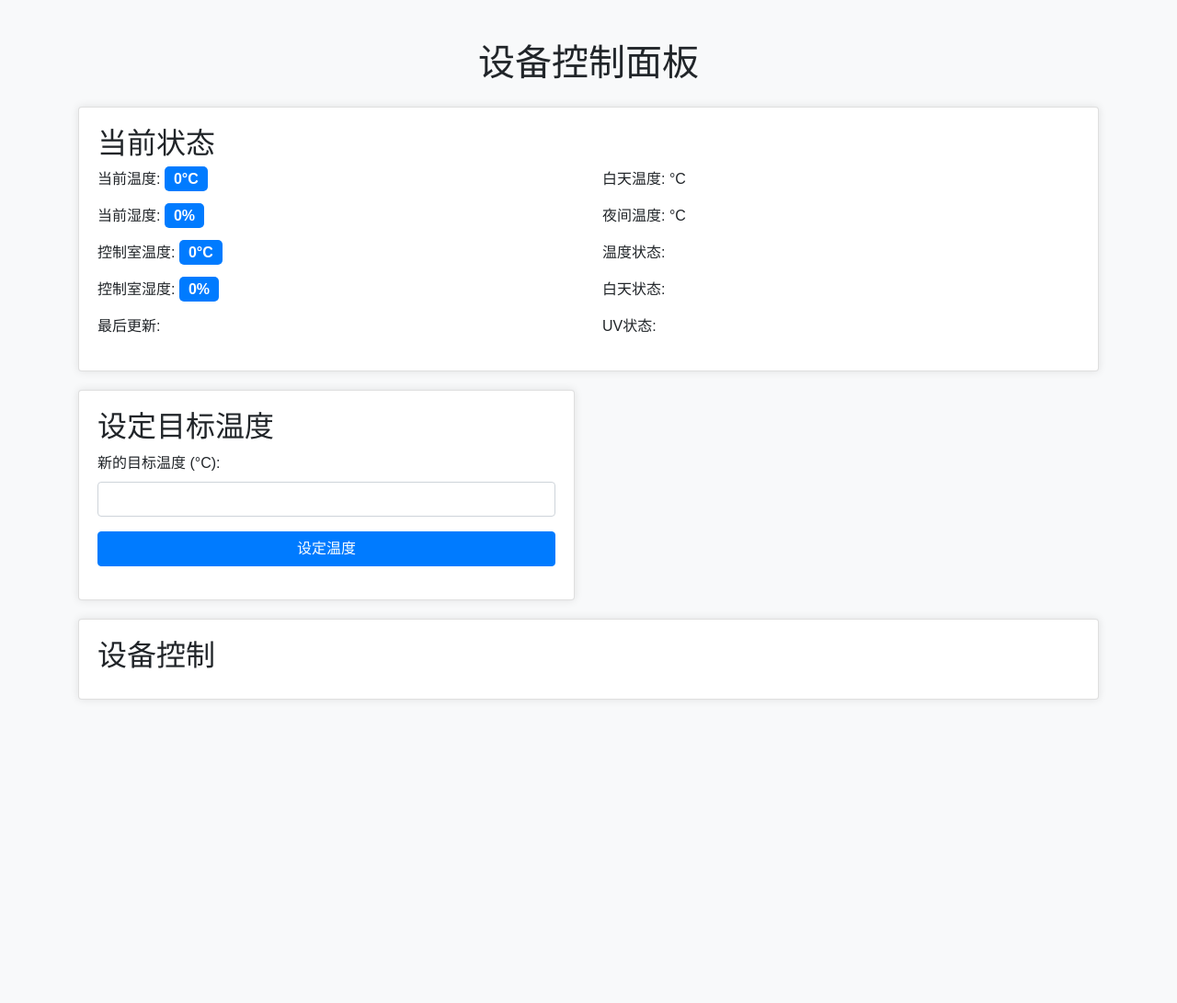
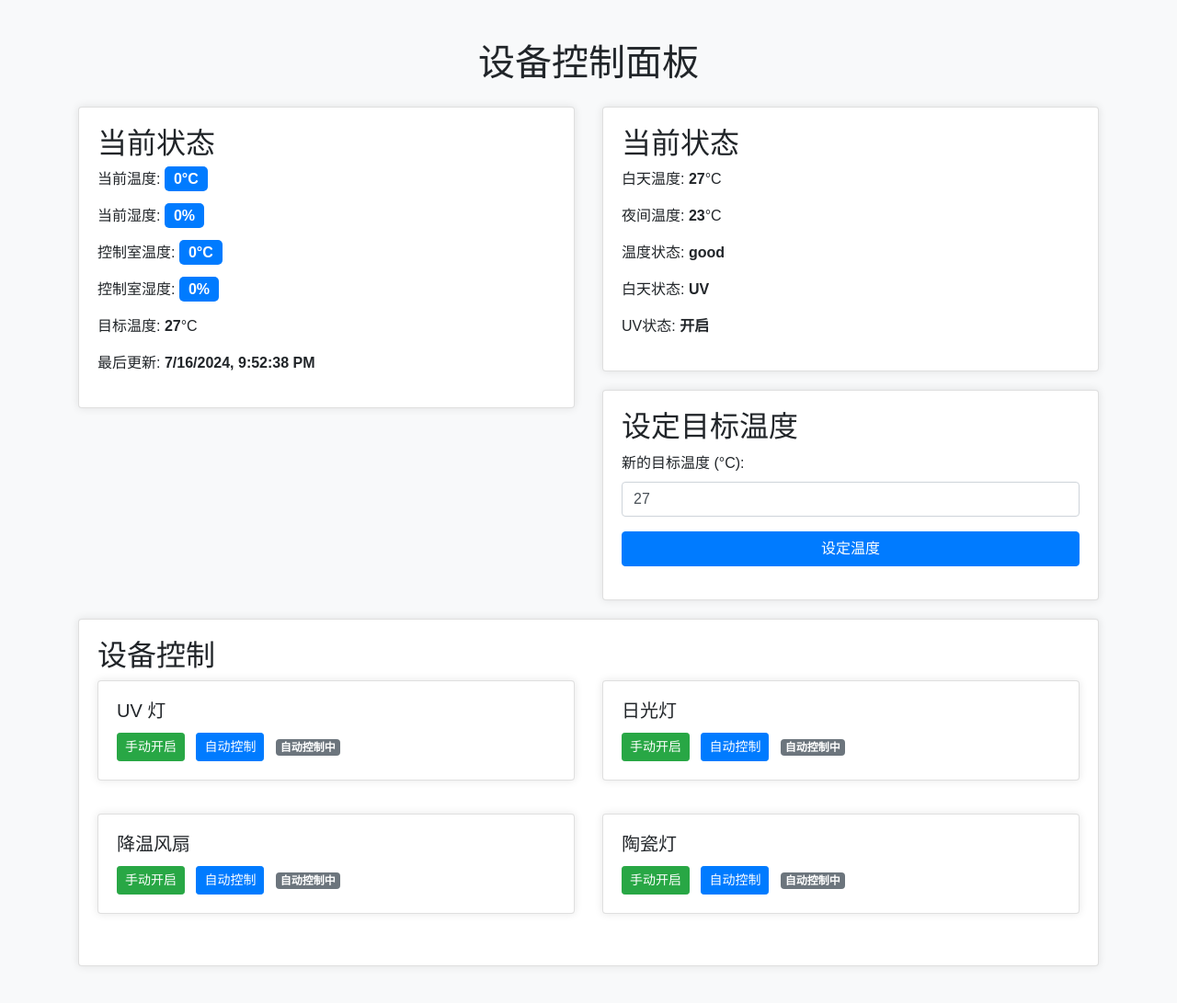
Before and after one commit to Ogalababa/RPI_temperature_controller, a Flask app: page / in a window 1280 px wide. Shown: the whole page at 92% size. Before the commit the page ends 761 px from the top, so only its background shows below. Run offline with Flask 3, Linux system fonts and the light colour scheme; some libraries are stand-ins or nearby versions.

Commit message:
优化UI

```diff
--- a/templates/index.html
+++ b/templates/index.html
@@ -39,19 +39,29 @@
     <div class="container">
         <h1 class="text-center my-4">设备控制面板</h1>
         <div class="row">
-            <div class="col-md-12">
+            <div class="col-md-6">
                 <div class="card">
                     <div class="card-body">
                         <h2>当前状态</h2>
                         <div class="row">
-                            <div class="col-md-6">
+                            <div class="col-md-12">
                                 <p>当前温度: <span id="current_temp" class="status-value"></span></p>
                                 <p>当前湿度: <span id="current_hum" class="status-value"></span></p>
                                 <p>控制室温度: <span id="control_temp" class="status-value"></span></p>
                                 <p>控制室湿度: <span id="control_hum" class="status-value"></span></p>
+                                <p>目标温度: <span id="target_temp" class="font-weight-bold"></span>°C</p>
                                 <p>最后更新: <span id="last_update" class="font-weight-bold"></span></p>
                             </div>
-                            <div class="col-md-6">
+                        </div>
+                    </div>
+                </div>
+            </div>
+            <div class="col-md-6">
+                <div class="card">
+                    <div class="card-body">
+                        <h2>当前状态</h2>
+                        <div class="row">
+                            <div class="col-md-12">
                                 <p>白天温度: <span id="day_temp" class="font-weight-bold"></span>°C</p>
                                 <p>夜间温度: <span id="night_temp" class="font-weight-bold"></span>°C</p>
                                 <p>温度状态: <span id="temp_status" class="font-weight-bold"></span></p>
@@ -61,8 +71,6 @@
                         </div>
                     </div>
                 </div>
-            </div>
-            <div class="col-md-6">
                 <div class="card">
                     <div class="card-body">
                         <h2>设定目标温度</h2>
```
